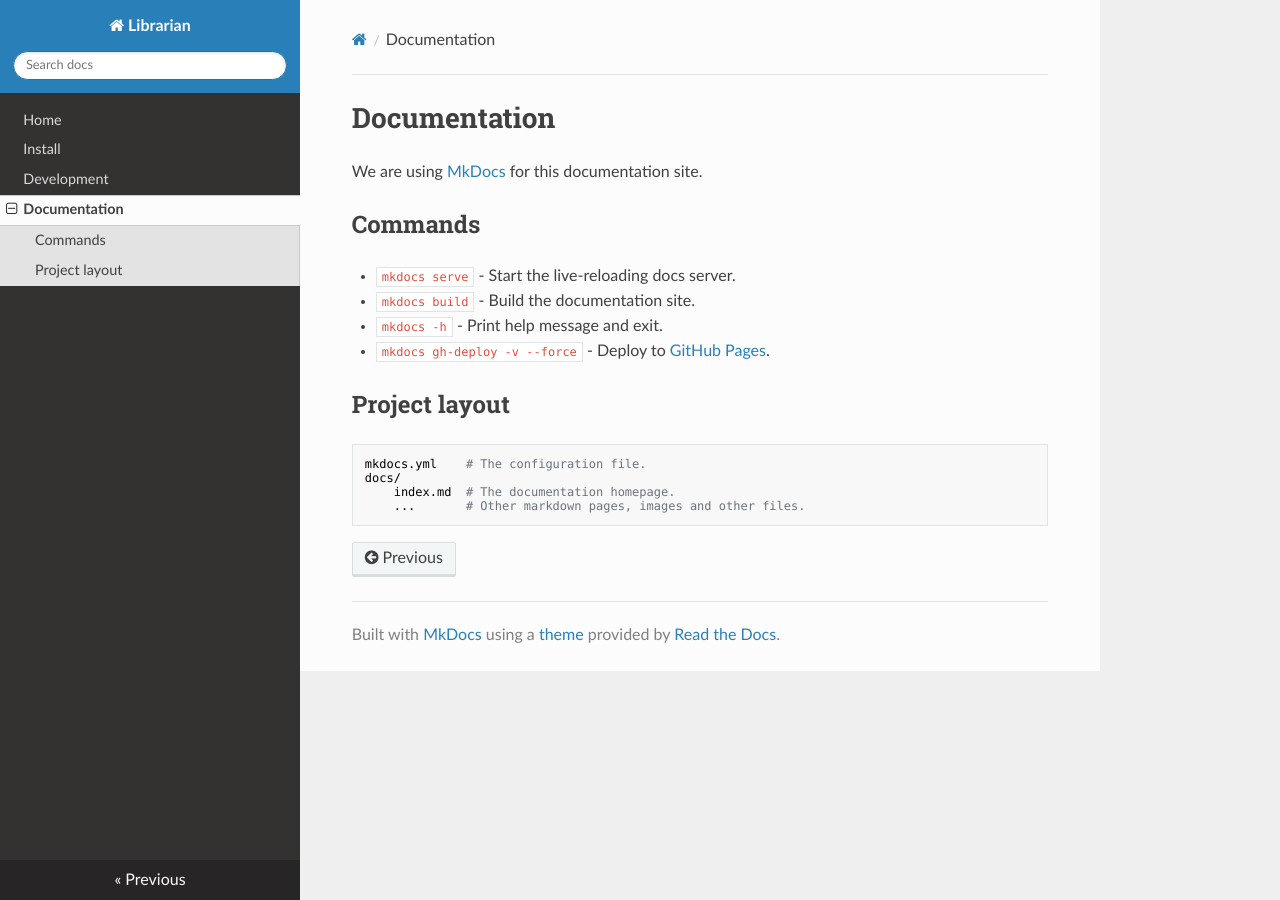
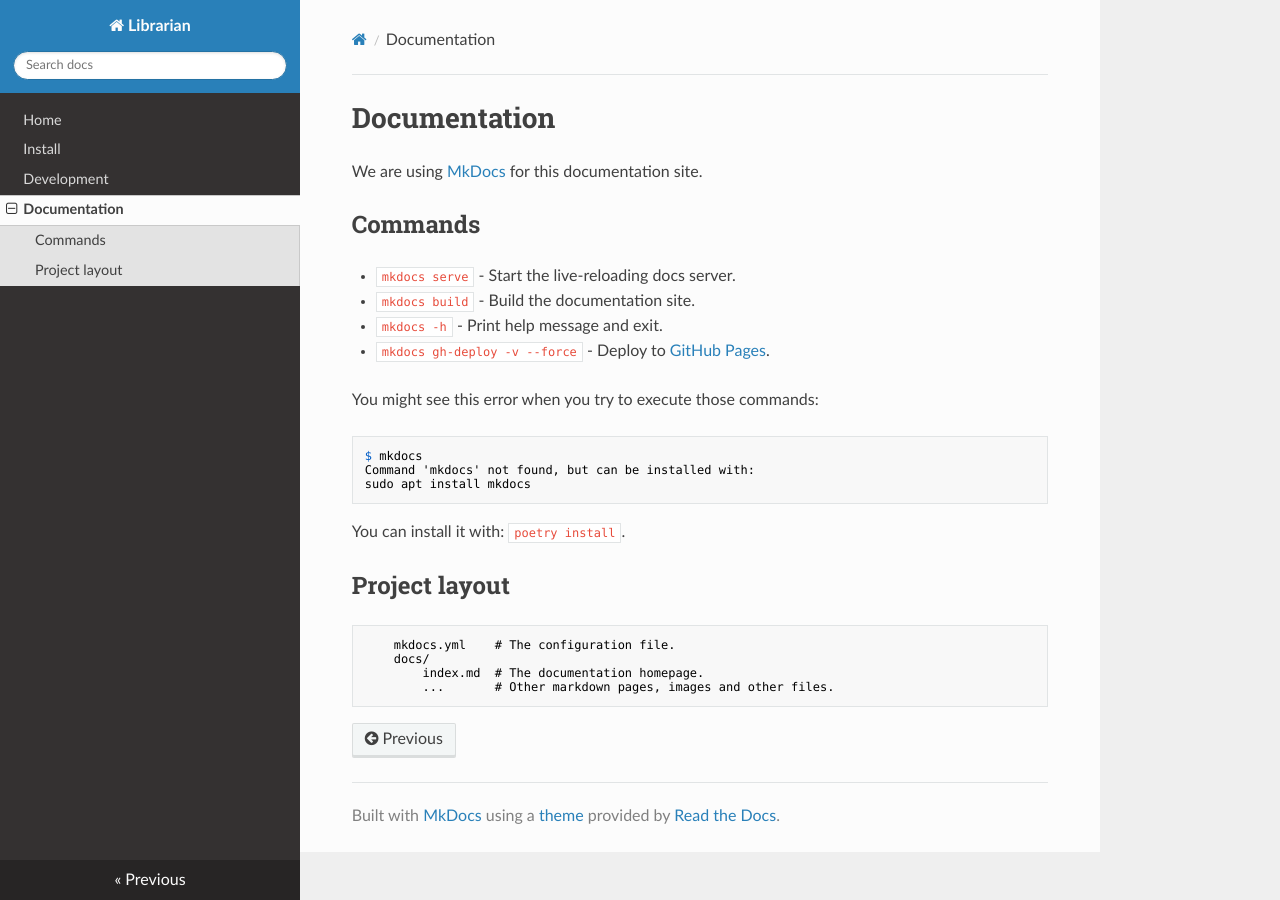
Before and after one commit to nautilus-cyberneering/nautilus-librarian, an MkDocs documentation site: the page built from docs/documentation.md, in a window 1280 px wide. Built offline with MkDocs 1.6.1, drawn with Linux system fonts in a browser that asks for light colours; nearby versions of some CDN libraries.

Commit message:
docs: how to fix mkdocs not found error

````diff
--- a/docs/documentation.md
+++ b/docs/documentation.md
@@ -9,9 +9,21 @@ We are using [MkDocs](https://www.mkdocs.org/) for this documentation site.
 * `mkdocs -h` - Print help message and exit.
 * `mkdocs gh-deploy -v --force` - Deploy to [GitHub Pages](https://pages.github.com/).
 
+You might see this error when you try to execute those commands:
+
+```shell
+$ mkdocs
+Command 'mkdocs' not found, but can be installed with:
+sudo apt install mkdocs
+```
+
+You can install it with: `poetry install`.
+
 ## Project layout
 
+```text
     mkdocs.yml    # The configuration file.
     docs/
         index.md  # The documentation homepage.
         ...       # Other markdown pages, images and other files.
+```
````
